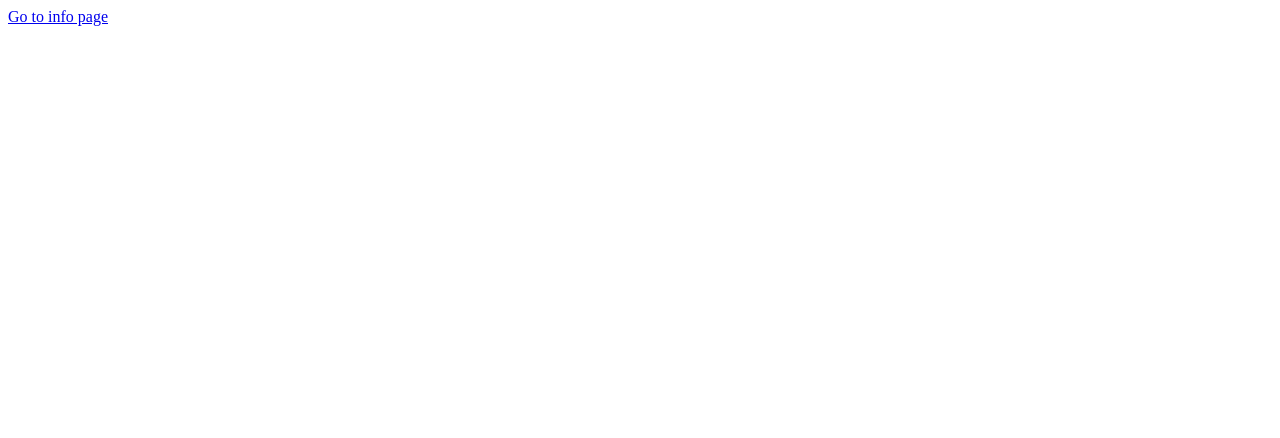
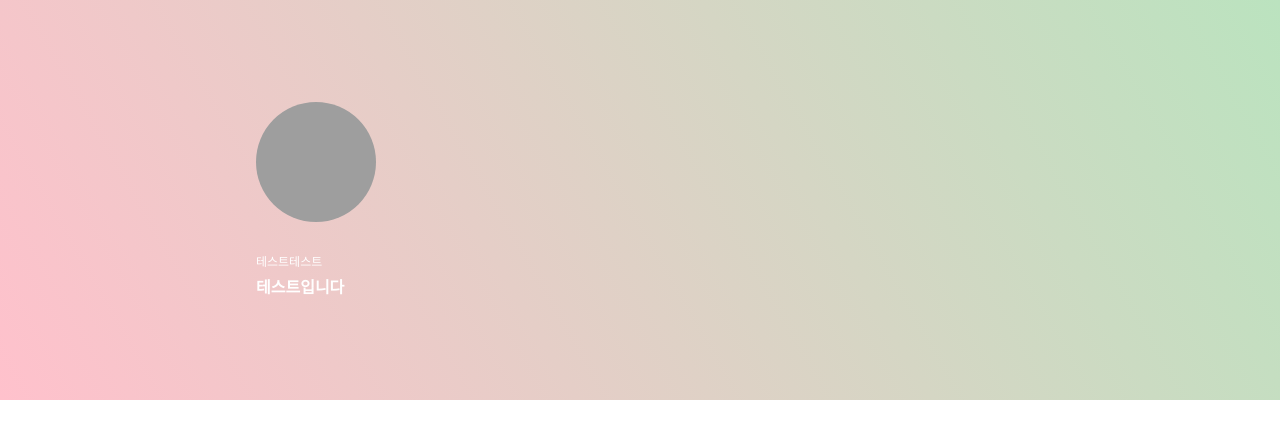
Before and after one commit to corinthionia/gatsby-blog, a Gatsby site: page / in a window 1280 px wide. Built offline with nearby package versions, Linux system fonts and the light colour scheme; Gatsby itself is replaced by a stand-in of ours; grey boxes are pictures that could not be loaded; a web font is replaced by a local one.

Commit message:
:lipstick: design: update introduction style

```diff
--- /dev/null
+++ b/src/components/common/GlobalStyle.tsx
@@ -0,0 +1,34 @@
+import React, { FunctionComponent } from 'react'
+import { Global, css } from '@emotion/react'
+
+export const defaultStyle = css`
+  @import url('https://cdn.jsdelivr.net/gh/orioncactus/pretendard/dist/web/static/pretendard.css');
+
+  * {
+    margin: 0;
+    padding: 0;
+    box-sizing: border-box;
+    font-family: Pretendard, -apple-system, BlinkMacSystemFont, system-ui,
+      Roboto, 'Helvetica Neue', 'Segoe UI', 'Apple SD Gothic Neo',
+      'Noto Sans KR', 'Malgun Gothic', sans-serif;
+  }
+
+  html,
+  border-style,
+  #___gatsby {
+    height: 100%;
+  }
+
+  a,
+  a:hover {
+    color: inherit;
+    text-decoration: none;
+    cursor: pointer;
+  }
+`
+
+const GlobalStyle: FunctionComponent = () => {
+  return <Global styles={defaultStyle} />
+}
+
+export default GlobalStyle
--- /dev/null
+++ b/src/components/main/Introduction.tsx
@@ -0,0 +1,48 @@
+import React, { FunctionComponent } from 'react'
+import styled from '@emotion/styled'
+import ProfileImage from './ProfileImage'
+
+const Background = styled.div`
+  width: 100%;
+  background-image: linear-gradient(60deg, #ffc1cc 0%, #bbe3bf 100%);
+  color: #ffffff;
+`
+
+const Wrapper = styled.div`
+  width: 768px;
+  height: 400px;
+  margin: 0 auto;
+
+  display: flex;
+  align-items: flex-start;
+  flex-direction: column;
+  justify-content: center;
+`
+
+const SubTitle = styled.div`
+  font-size: 12px;
+  font-weight: 400;
+`
+
+const Title = styled.div`
+  margin-top: 5px;
+  font-size: 16px;
+  font-weight: 700;
+`
+
+const Introduction: FunctionComponent = () => {
+  return (
+    <Background>
+      <Wrapper>
+        <ProfileImage />
+
+        <div>
+          <SubTitle>테스트테스트 </SubTitle>
+          <Title>테스트입니다</Title>
+        </div>
+      </Wrapper>
+    </Background>
+  )
+}
+
+export default Introduction
--- /dev/null
+++ b/src/components/main/ProfileImage.tsx
@@ -0,0 +1,17 @@
+import React, { FunctionComponent } from 'react'
+import styled from '@emotion/styled'
+
+const PROFILE_IMG_LINK = 'https://avatars.githubusercontent.com/u/79887293?v=4'
+
+const ProfileImgWrapper = styled.img`
+  width: 120px;
+  height: 120px;
+  margin-bottom: 30px;
+  border-radius: 50%;
+`
+
+const ProfileImage: FunctionComponent = () => {
+  return <ProfileImgWrapper src={PROFILE_IMG_LINK} alt="Profile Image" />
+}
+
+export default ProfileImage
--- a/src/pages/index.tsx
+++ b/src/pages/index.tsx
@@ -1,11 +1,21 @@
 import React, { FunctionComponent } from 'react'
-import { Link } from 'gatsby'
+import styled from '@emotion/styled'
+import GlobalStyle from 'components/common/GlobalStyle'
+import Introduction from 'components/main/Introduction'
 
-const Index: FunctionComponent = function () {
+const Wrapper = styled.div`
+  height: 100%;
+
+  display: flex;
+  flex-direction: column;
+`
+
+const Index: FunctionComponent = () => {
   return (
-    <div>
-      <Link to="/info/">Go to info page</Link>
-    </div>
+    <Wrapper>
+      <GlobalStyle />
+      <Introduction />
+    </Wrapper>
   )
 }
 
```
Also changed, not shown: src/pages/info.tsx (+2 -15 lines).
